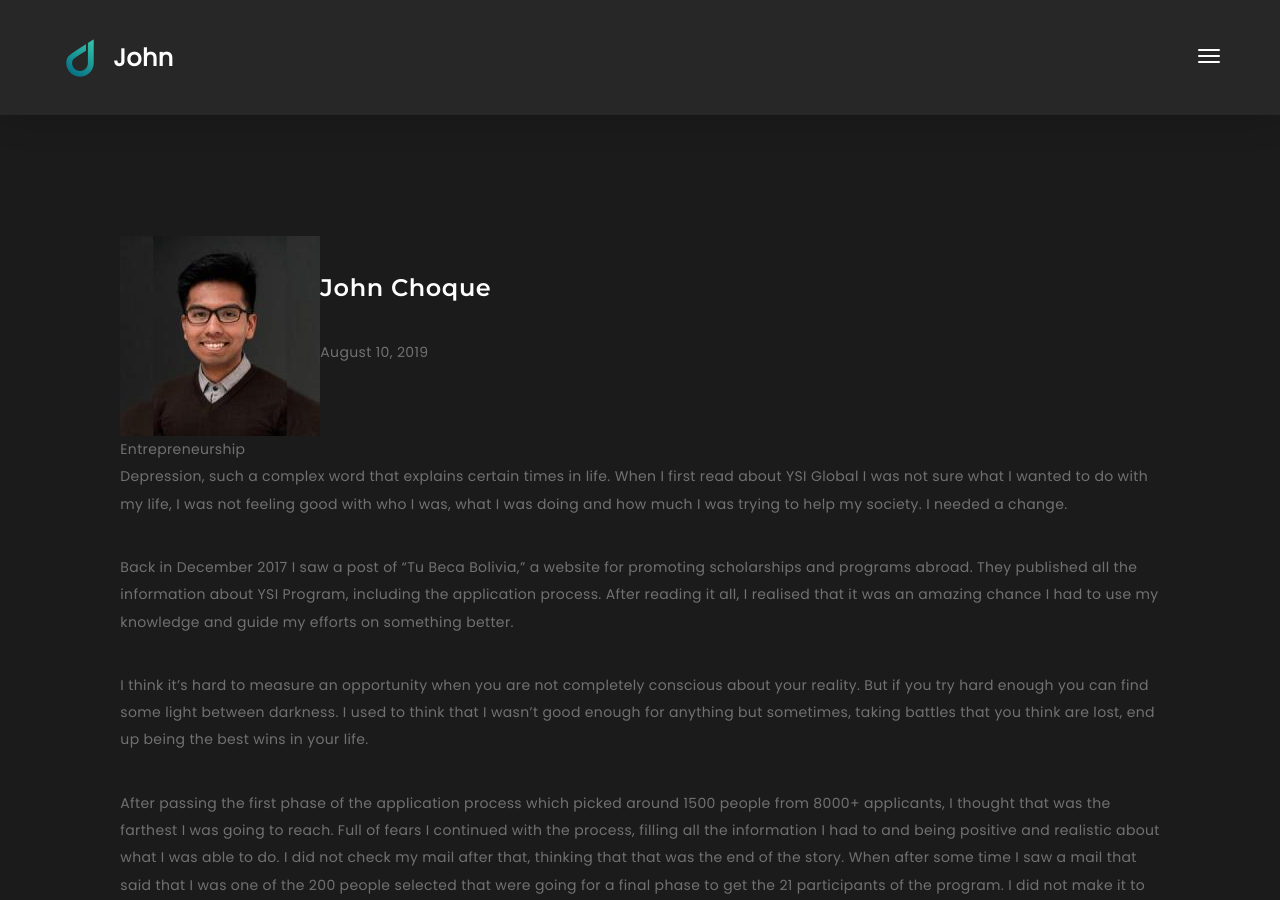
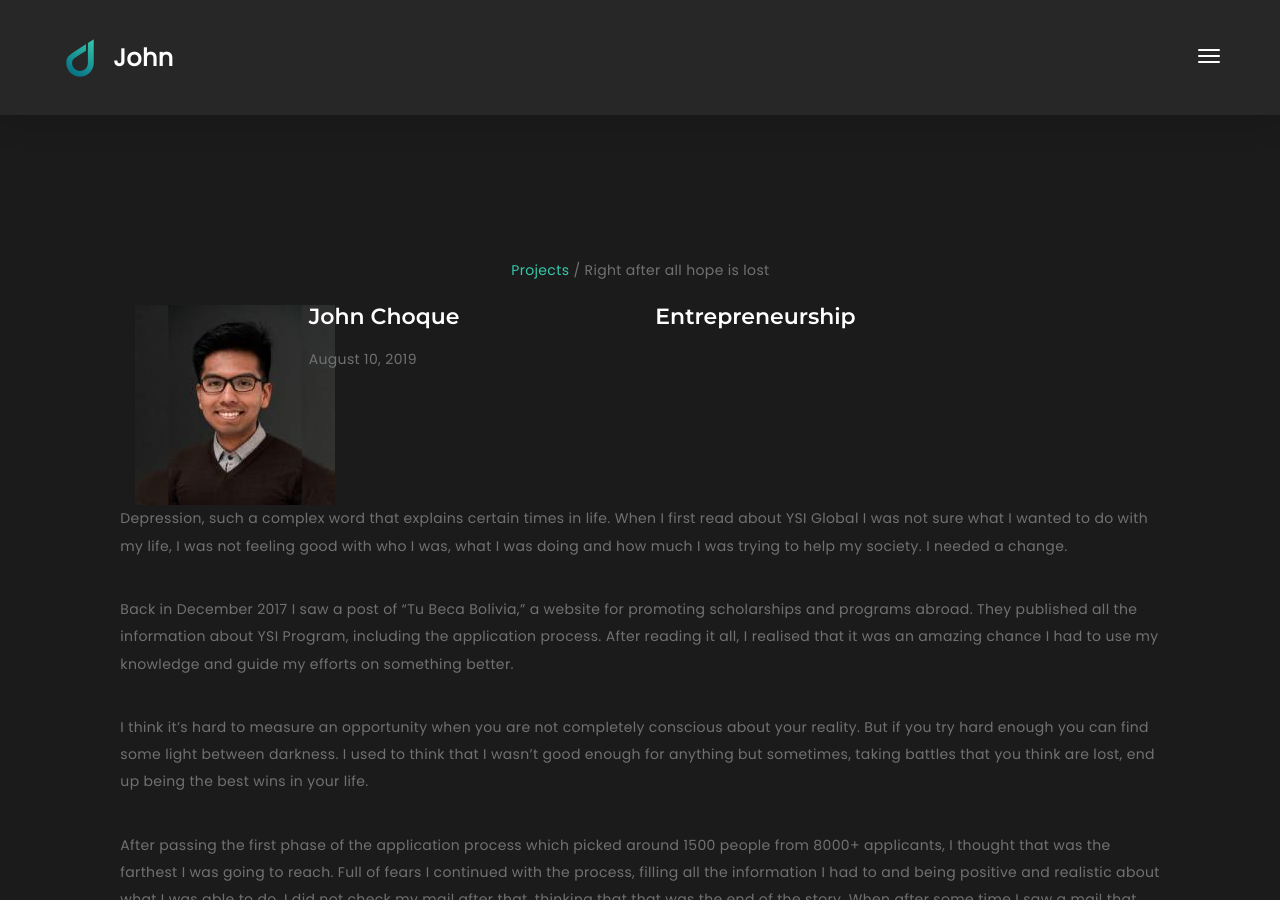
Before and after one commit to thethoughtfulmillennial/thethoughtfulmillennial.github.io, a Jekyll site: the page built from _posts/2019-08-10-right-after-all-hope-is-lost.md, in a window 1280 px wide and 900 px high, scrolled down 358 px. Built offline with Jekyll 4.4.1, drawn with Linux system fonts in a browser that asks for light colours; nearby versions of some CDN libraries; some web fonts are replaced; library files that are not in the unit come from our copies.

Commit message:
Updating post layout.

```diff
--- a/_layouts/post.html
+++ b/_layouts/post.html
@@ -10,8 +10,8 @@ layout: default
 <div class="" id="content">
 	<div id="page1" data-anchor="page1">
 		<div>
-			<div class="section-bg half overflow-hidden">
-				<img class="section-bg post mask" src="/assets/images/post/{{ page.banner_image }}">
+			<div class="section-bg mask half overflow-hidden">
+				<img class="section-bg post" src="/assets/images/post/{{ page.banner_image }}">
 			</div>
 			<div class="scrollable-content half">
 				<div class="vertical-centred">
@@ -42,25 +42,37 @@ layout: default
 						<div class="boxed">
 							<div class="container">
 								<div class="intro">
+									<div class="container text-center my-4">
+										<div class="row">
+											<div class="col">
+												<a href="/projects.html" class="blog-nav">
+													<span>Projects</span>
+												</a>
+												<span> / {{ page.title }}</span>
+											</div>
+										</div>
+									</div>
 									<div class="row">
-										<div class="blog-detail-about clearfix">
-											<div class="media pull-left">
-												<div class="media-left">
-													<img src="/assets/images/avatar.jpg" class="media-object"
-														alt="avatar">
+										<div class="col-project-info col-12">
+											<div class="row">
+												<div class="col-md-2">
+													<div class="media-left">
+														<img src="/assets/images/avatar.jpg" class="media-object"
+															alt="avatar">
+													</div>
 												</div>
-												<div class="media-body">
-													<h4 class="media-heading">{{site.author_name}}</h4>
+												<div class="col-md-4">
+													<h5>{{site.author_name}}</h5>
 													<p>{{ page.date | date: "%B %-d, %Y" }}</p>
 												</div>
-											</div>
-											<div class="blog-detail-category pull-right">
-												{{ page.category }}
+												<div class="col-md-4">
+													<h5>{{ page.category }}</h5>
+												</div>
 											</div>
 										</div>
-										<div class="blog-detail-content">
-											{{content}}
-										</div>
+									</div>
+									<div class="row">
+										{{content}}
 									</div>
 									<div class="row">
 										<div class="row">
@@ -112,7 +124,7 @@ layout: default
 	</div>
 	<div id="page4" data-anchor="page4" class="pp-scrollable text-white section section-4">
 		<div class="scroll-wrap">
-			<div class="section-bg mask" style="background-image:url(assets/images/bg/blog.jpg);"></div>
+			<div class="section-bg mask" style="background-image:url(/assets/images/bg/blog.jpg);"></div>
 			<div class="scrollable-content">
 				<div class="vertical-title d-lg-block"><span>my articles</span></div>
 				<div class="vertical-centred">
```
